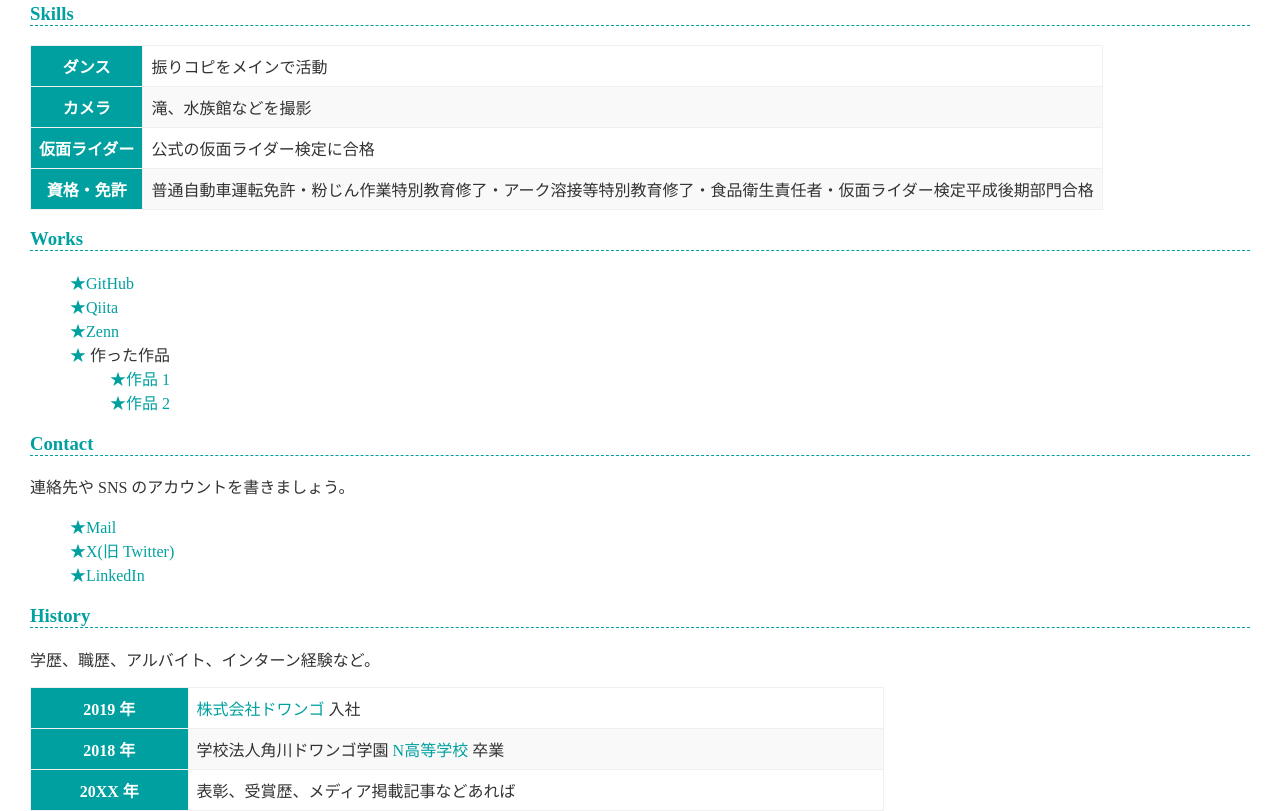
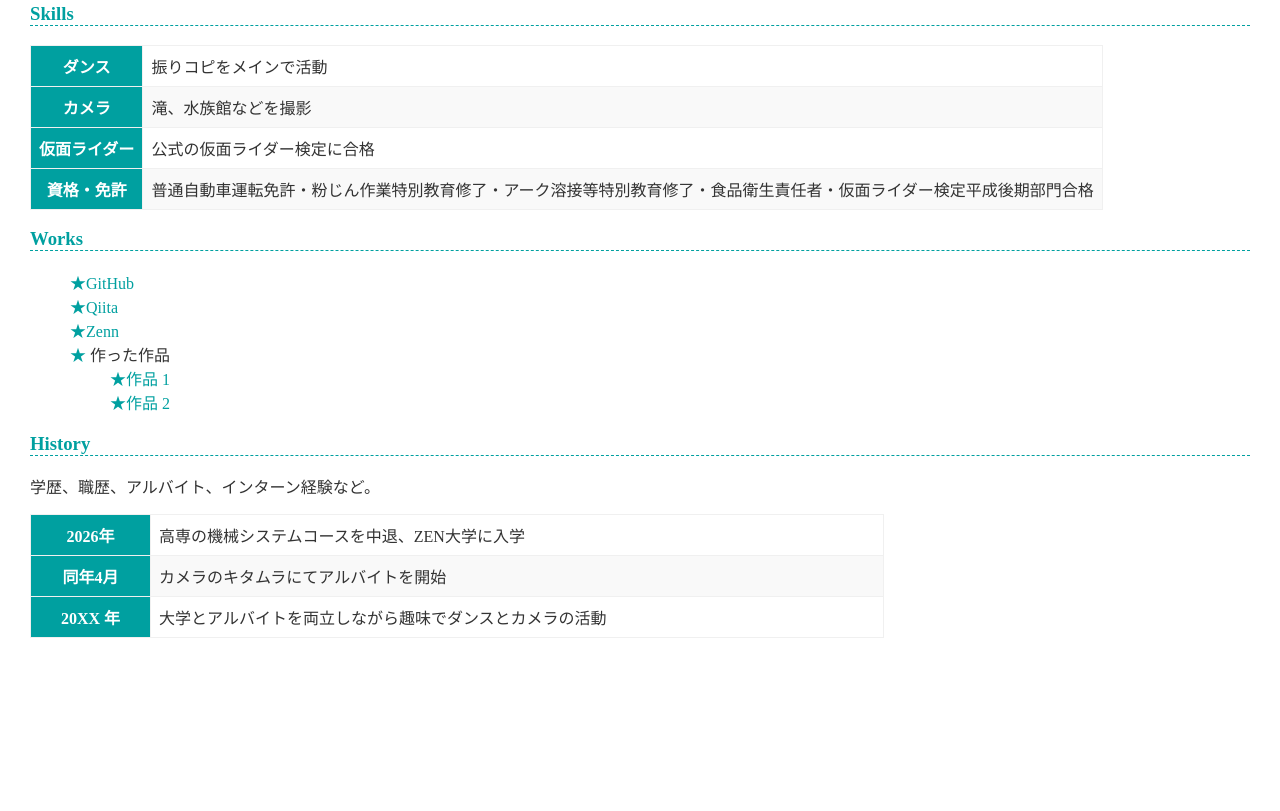
Before and after one commit to Houka0908/https-HOUKA.github.io, a plain HTML site: page index.html in a window 1280 px wide. Shown: the part 407-1218 px from the top of the page. After the commit the page ends 1045 px from the top, so only its background shows below. Drawn offline with Linux system fonts and the light colour scheme.

Commit message:
Update history section and remove contact info
Removed contact information section and updated history details.

```diff
--- a/index.html
+++ b/index.html
@@ -57,28 +57,20 @@
       </li>
     </ul>
 
-    <h3>Contact</h3>
-    <p>連絡先や SNS のアカウントを書きましょう。</p>
-    <ul>
-      <li><a href="mailto:name@example.com">Mail</a></li>
-      <li><a href="https://twitter.com/n_yobikou">X(旧 Twitter)</a></li>
-      <li><a href="https://www.linkedin.com/">LinkedIn</a></li>
-    </ul>
-
     <h3>History</h3>
     <p>学歴、職歴、アルバイト、インターン経験など。</p>
     <table>
       <tr>
-        <th>2019 年</th>
-        <td><a href="https://dwango.co.jp/">株式会社ドワンゴ</a> 入社</td>
+        <th>2026年</th>
+        <td>高専の機械システムコースを中退、ZEN大学に入学</td>
       </tr>
       <tr>
-        <th>2018 年</th>
-        <td>学校法人角川ドワンゴ学園 <a href="https://nnn.ed.jp/">N高等学校</a> 卒業</td>
+        <th>同年4月</th>
+        <td>カメラのキタムラにてアルバイトを開始</td>
       </tr>
       <tr>
         <th>20XX 年</th>
-        <td>表彰、受賞歴、メディア掲載記事などあれば</td>
+        <td>大学とアルバイトを両立しながら趣味でダンスとカメラの活動</td>
       </tr>
     </table>
   </body>
```
